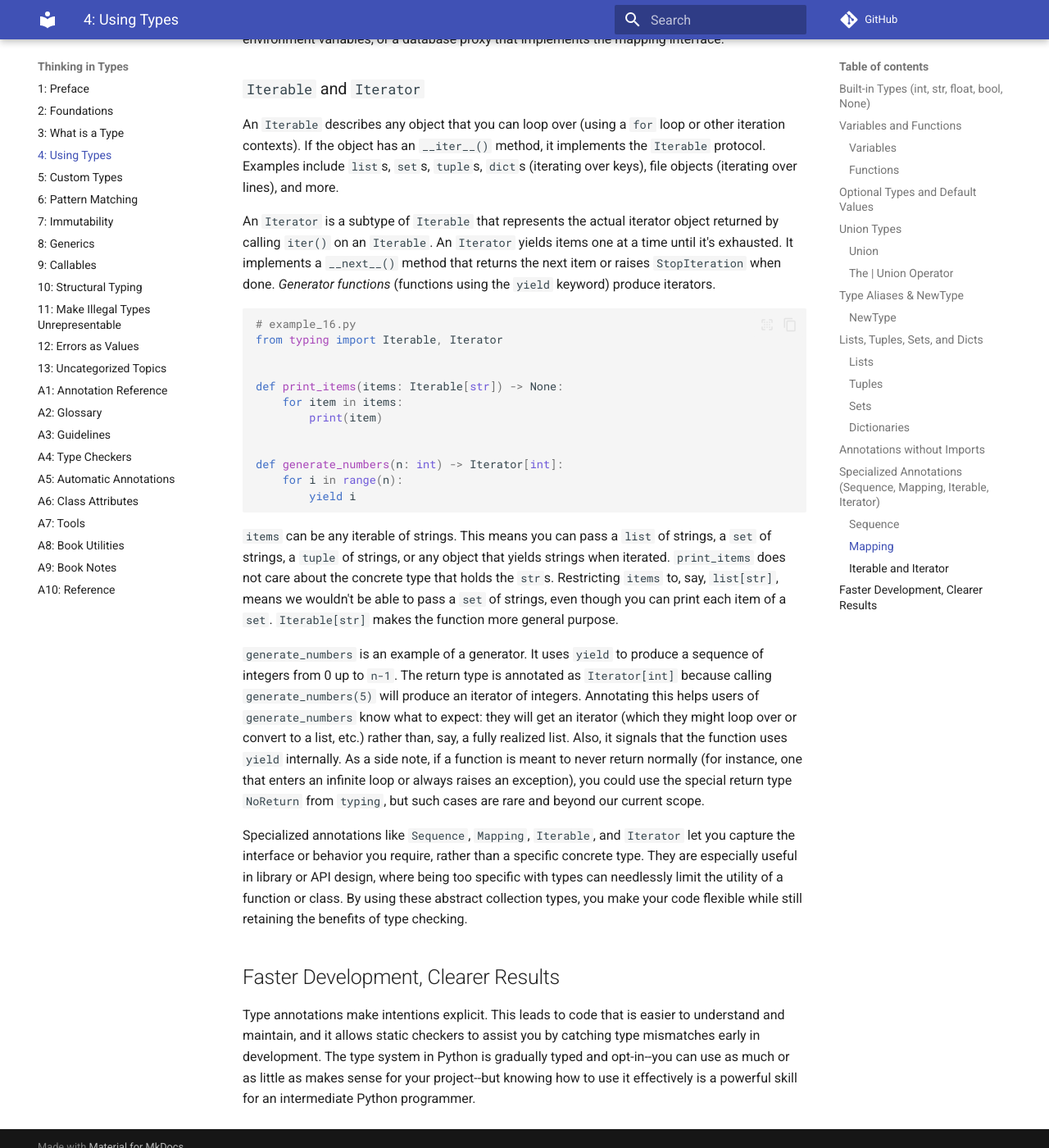
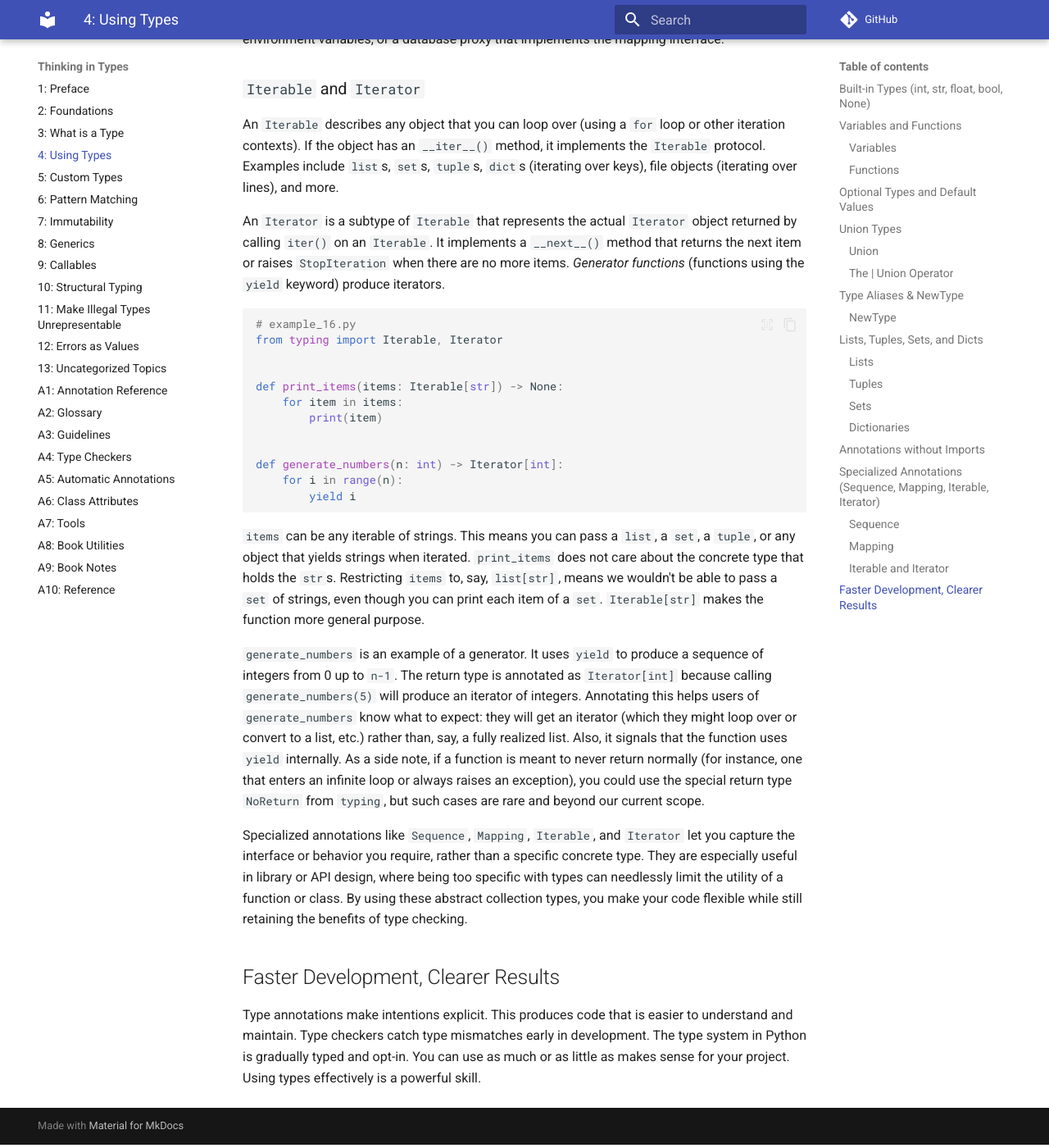
Before and after one commit to ThinkingInTypes/ThinkingInTypes.github.io, an MkDocs documentation site: the page built from Chapters/04_Using_Types.md, in a window 1280 px wide and 1400 px high, scrolled down 9616 px. Shown: the whole window at 82% size. Built offline with MkDocs 1.6.1 and Material for MkDocs 9.7.7, drawn with Linux system fonts in a browser that asks for light colours; comment, search, counter and statistics services are not loaded.

Commit message:
Update 04_Using_Types.md

````diff
--- a/Chapters/04_Using_Types.md
+++ b/Chapters/04_Using_Types.md
@@ -404,9 +404,8 @@ An `Iterable` describes any object that you can loop over (using a `for` loop or
 If the object has an `__iter__()` method, it implements the `Iterable` protocol.
 Examples include `list`s, `set`s, `tuple`s, `dict`s (iterating over keys), file objects (iterating over lines), and more.
 
-An `Iterator` is a subtype of `Iterable` that represents the actual iterator object returned by calling `iter()` on an `Iterable`.
-An `Iterator` yields items one at a time until it's exhausted.
-It implements a `__next__()` method that returns the next item or raises `StopIteration` when done.
+An `Iterator` is a subtype of `Iterable` that represents the actual `Iterator` object returned by calling `iter()` on an `Iterable`.
+It implements a `__next__()` method that returns the next item or raises `StopIteration` when there are no more items.
 *Generator functions* (functions using the `yield` keyword) produce iterators.
 
 ```python
@@ -425,7 +424,7 @@ def generate_numbers(n: int) -> Iterator[int]:
 ```
 
 `items` can be any iterable of strings.
-This means you can pass a `list` of strings, a `set` of strings, a `tuple` of strings, or any object that yields strings when iterated.
+This means you can pass a `list`, a `set`, a `tuple`, or any object that yields strings when iterated.
 `print_items` does not care about the concrete type that holds the `str`s.
 Restricting `items` to, say, `list[str]`, means we wouldn't be able to pass a `set` of strings, even though you can print each item of a `set`.
 `Iterable[str]` makes the function more general purpose.
@@ -444,5 +443,8 @@ By using these abstract collection types, you make your code flexible while stil
 ## Faster Development, Clearer Results
 
 Type annotations make intentions explicit.
-This leads to code that is easier to understand and maintain, and it allows static checkers to assist you by catching type mismatches early in development.
-The type system in Python is gradually typed and opt-in--you can use as much or as little as makes sense for your project--but knowing how to use it effectively is a powerful skill for an intermediate Python programmer.
+This produces code that is easier to understand and maintain.
+Type checkers catch type mismatches early in development.
+The type system in Python is gradually typed and opt-in.
+You can use as much or as little as makes sense for your project.
+Using types effectively is a powerful skill.
````
